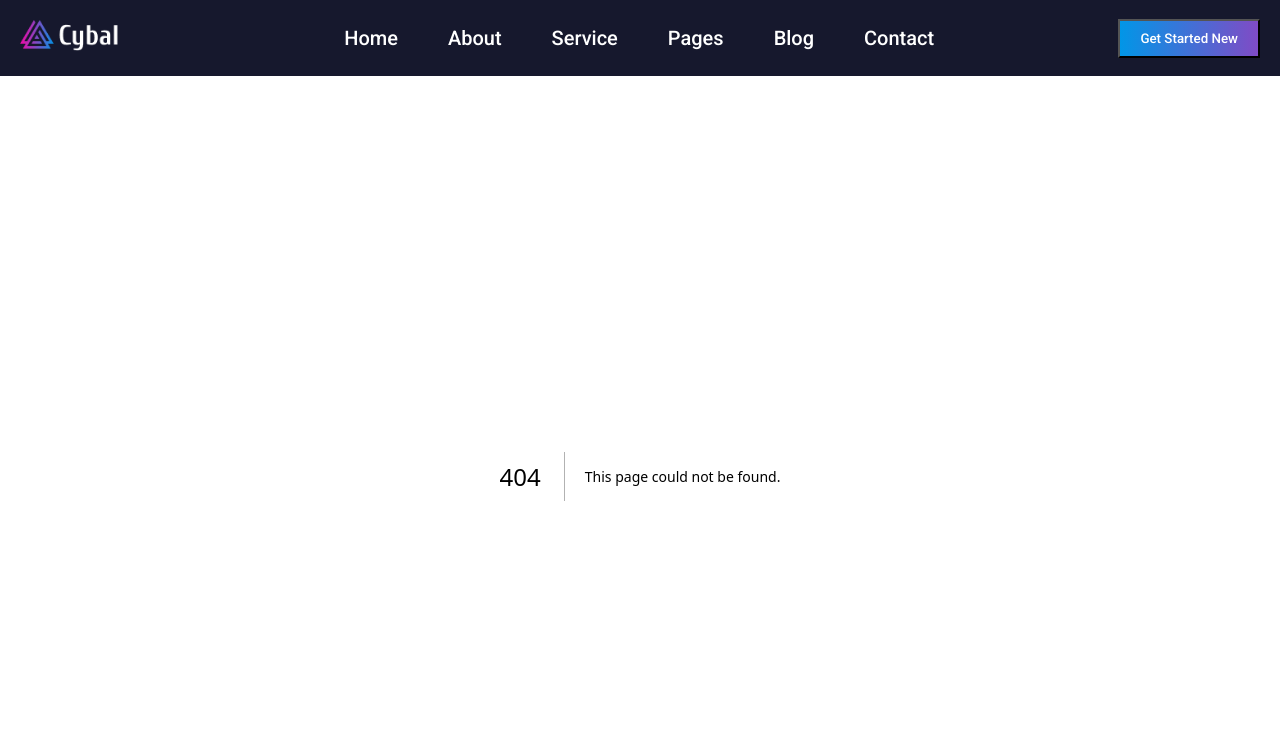
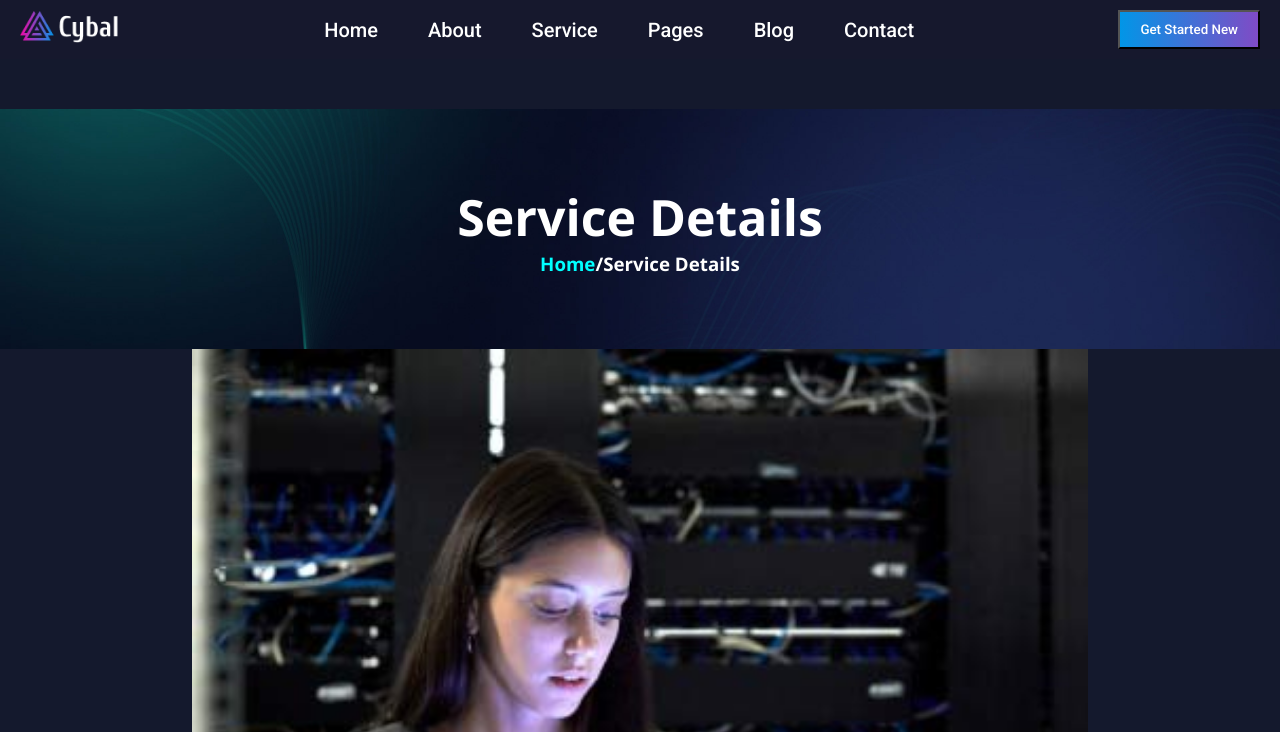
Before and after one commit to itxAnjumshah/cyclan-project-umer, a Next.js app in the folder cyan-next/: page /Blogdetail02 in a window 1280 px wide. Before the commit this address had no page. Shown: the top 732 px of the page. Built offline with nearby package versions, Linux system fonts and the light colour scheme.

Commit message:
blog details upddtes

```diff
--- /dev/null
+++ b/cyan-next/src/app/Blogdetail02/page.jsx
@@ -0,0 +1,13 @@
+import React from 'react'
+import Serviceinfo from '../ServiceDetails/page'
+
+export default function page() {
+  return (
+    <>
+
+<Serviceinfo/>
+
+
+    </>
+  )
+}
--- a/cyan-next/src/app/Components/Navbar/Page.jsx
+++ b/cyan-next/src/app/Components/Navbar/Page.jsx
@@ -59,8 +59,8 @@ const Navbar = () => {
           Blog
           <div className="dropdown-content">
             <Link href="Blogpage">Blog </Link>
-            <a href="#">Link 2</a>
-            <a href="#">Link 3</a>
+            <Link href="Blogdetail02">blog details</Link>
+
           </div>
         </li>
 
```
